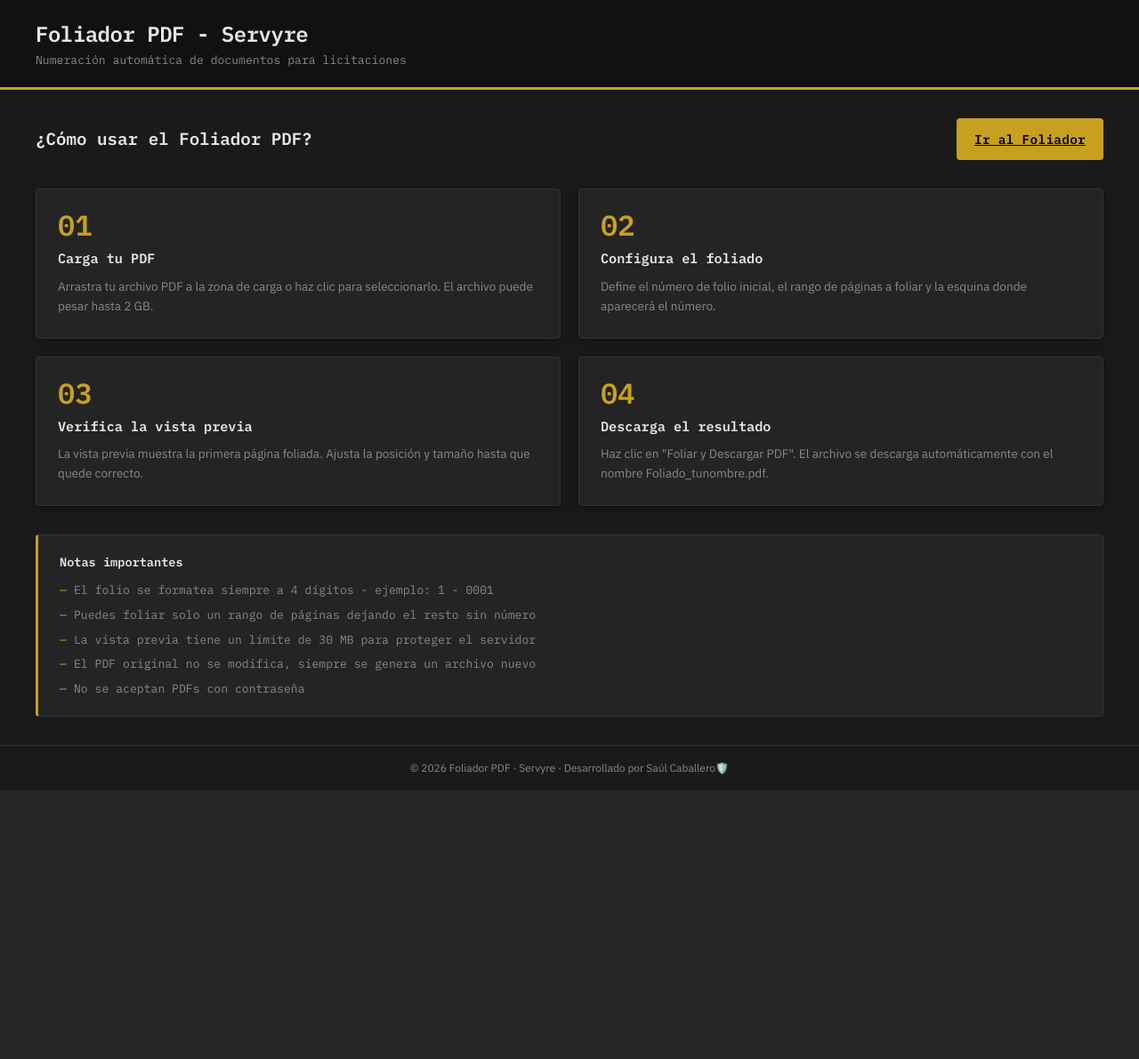
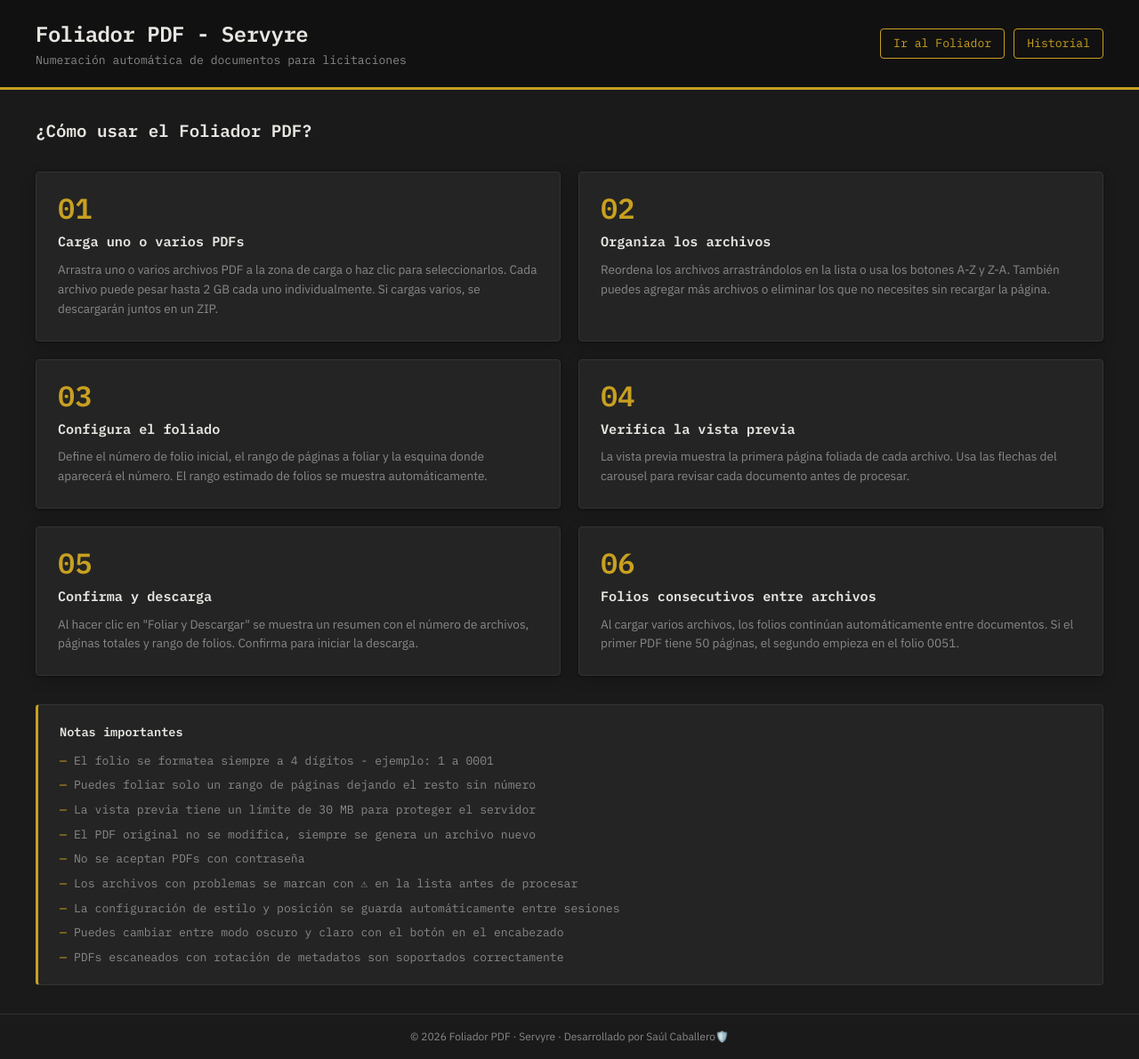
Before and after one commit to saul-caballero/foliador-pdf, a Flask app: page /instructions in a window 1280 px wide. Shown: the whole page at 89% size. Before the commit the page ends 871 px from the top, so only its background shows below. Run offline with Flask 3, Linux system fonts and the light colour scheme.

Commit message:
docs: update instructions with new features and clarifications

```diff
--- a/app/templates/index.html
+++ b/app/templates/index.html
@@ -35,7 +35,7 @@
         <label id="dropzone" for="pdf-drag-input" class="dropzone">
             <img src="{{ url_for('static', filename='img/pdf.png') }}" class="dropzone__icon" alt="PDF"><span
                 class="dropzone__text">Arrastra tu PDF aquí o haz clic para seleccionar</span>
-            <span class="dropzone__hint">Máximo 2 GB</span>
+            <span class="dropzone__hint">Máximo 2 GB por PDF INDIVIDUAL</span>
             <input type="file" id="pdf-drag-input" accept="application/pdf" multiple hidden>
         </label>
     </section>
--- a/app/templates/instructions.html
+++ b/app/templates/instructions.html
@@ -1,75 +1,89 @@
 {% extends "base.html" %}
-
 {% block title %}Instrucciones - Foliador PDF{% endblock %}
-
 {% block content %}
 <header class="header">
-    <h1 class="header__title">Foliador PDF - Servyre</h1>
-    <p class="header__subtitle">Numeración automática de documentos para licitaciones</p>
+    <div class="header__content">
+        <div>
+            <h1 class="header__title">Foliador PDF - Servyre</h1>
+            <p class="header__subtitle">Numeración automática de documentos para licitaciones</p>
+        </div>
+        <div class="header__links">
+            <a href="/" class="header__link">Ir al Foliador</a>
+            <a href="/history" class="header__link">Historial</a>
+        </div>
+    </div>
 </header>
-
 <main class="main">
     <div class="instructions">
-
         <div class="instructions__header">
             <h2 class="instructions__title">¿Cómo usar el Foliador PDF?</h2>
-            <a href="/" class="btn btn--primary">Ir al Foliador</a>
         </div>
-
         <div class="instructions__grid">
-
             <div class="step-card">
                 <span class="step-card__number">01</span>
-                <h3 class="step-card__title">Carga tu PDF</h3>
+                <h3 class="step-card__title">Carga uno o varios PDFs</h3>
                 <p class="step-card__body">
-                    Arrastra tu archivo PDF a la zona de carga o haz clic para seleccionarlo.
-                    El archivo puede pesar hasta 2 GB.
+                    Arrastra uno o varios archivos PDF a la zona de carga o haz clic para seleccionarlos.
+                    Cada archivo puede pesar hasta 2 GB cada uno individualmente. Si cargas varios, se descargarán juntos en un ZIP.
                 </p>
             </div>
-
             <div class="step-card">
                 <span class="step-card__number">02</span>
+                <h3 class="step-card__title">Organiza los archivos</h3>
+                <p class="step-card__body">
+                    Reordena los archivos arrastrándolos en la lista o usa los botones A-Z y Z-A.
+                    También puedes agregar más archivos o eliminar los que no necesites sin recargar la página.
+                </p>
+            </div>
+            <div class="step-card">
+                <span class="step-card__number">03</span>
                 <h3 class="step-card__title">Configura el foliado</h3>
                 <p class="step-card__body">
-                    Define el número de folio inicial, el rango de páginas a foliar
-                    y la esquina donde aparecerá el número.
+                    Define el número de folio inicial, el rango de páginas a foliar y la esquina donde
+                    aparecerá el número. El rango estimado de folios se muestra automáticamente.
                 </p>
             </div>
-
             <div class="step-card">
-                <span class="step-card__number">03</span>
+                <span class="step-card__number">04</span>
                 <h3 class="step-card__title">Verifica la vista previa</h3>
                 <p class="step-card__body">
-                    La vista previa muestra la primera página foliada.
-                    Ajusta la posición y tamaño hasta que quede correcto.
+                    La vista previa muestra la primera página foliada de cada archivo.
+                    Usa las flechas del carousel para revisar cada documento antes de procesar.
                 </p>
             </div>
-
             <div class="step-card">
-                <span class="step-card__number">04</span>
-                <h3 class="step-card__title">Descarga el resultado</h3>
+                <span class="step-card__number">05</span>
+                <h3 class="step-card__title">Confirma y descarga</h3>
                 <p class="step-card__body">
-                    Haz clic en "Foliar y Descargar PDF". El archivo se descarga
-                    automáticamente con el nombre Foliado_tunombre.pdf.
+                    Al hacer clic en "Foliar y Descargar" se muestra un resumen con el número de archivos,
+                    páginas totales y rango de folios. Confirma para iniciar la descarga.
                 </p>
             </div>
-
+            <div class="step-card">
+                <span class="step-card__number">06</span>
+                <h3 class="step-card__title">Folios consecutivos entre archivos</h3>
+                <p class="step-card__body">
+                    Al cargar varios archivos, los folios continúan automáticamente entre documentos.
+                    Si el primer PDF tiene 50 páginas, el segundo empieza en el folio 0051.
+                </p>
+            </div>
         </div>
-
         <div class="instructions__notes">
             <h3 class="instructions__notes-title">Notas importantes</h3>
             <ul class="instructions__list">
-                <li>El folio se formatea siempre a 4 dígitos - ejemplo: 1 - 0001</li>
+                <li>El folio se formatea siempre a 4 dígitos - ejemplo: 1 a 0001</li>
                 <li>Puedes foliar solo un rango de páginas dejando el resto sin número</li>
                 <li>La vista previa tiene un límite de 30 MB para proteger el servidor</li>
                 <li>El PDF original no se modifica, siempre se genera un archivo nuevo</li>
                 <li>No se aceptan PDFs con contraseña</li>
+                <li>Los archivos con problemas se marcan con ⚠ en la lista antes de procesar</li>
+                <li>La configuración de estilo y posición se guarda automáticamente entre sesiones</li>
+                <li>Puedes cambiar entre modo oscuro y claro con el botón en el encabezado</li>
+                <li>PDFs escaneados con rotación de metadatos son soportados correctamente</li>
             </ul>
         </div>
-
     </div>
 </main>
-
 <footer class="footer">
     <p>© 2026 Foliador PDF · Servyre · Desarrollado por Saúl Caballero🛡️</p>
 </footer>
```
